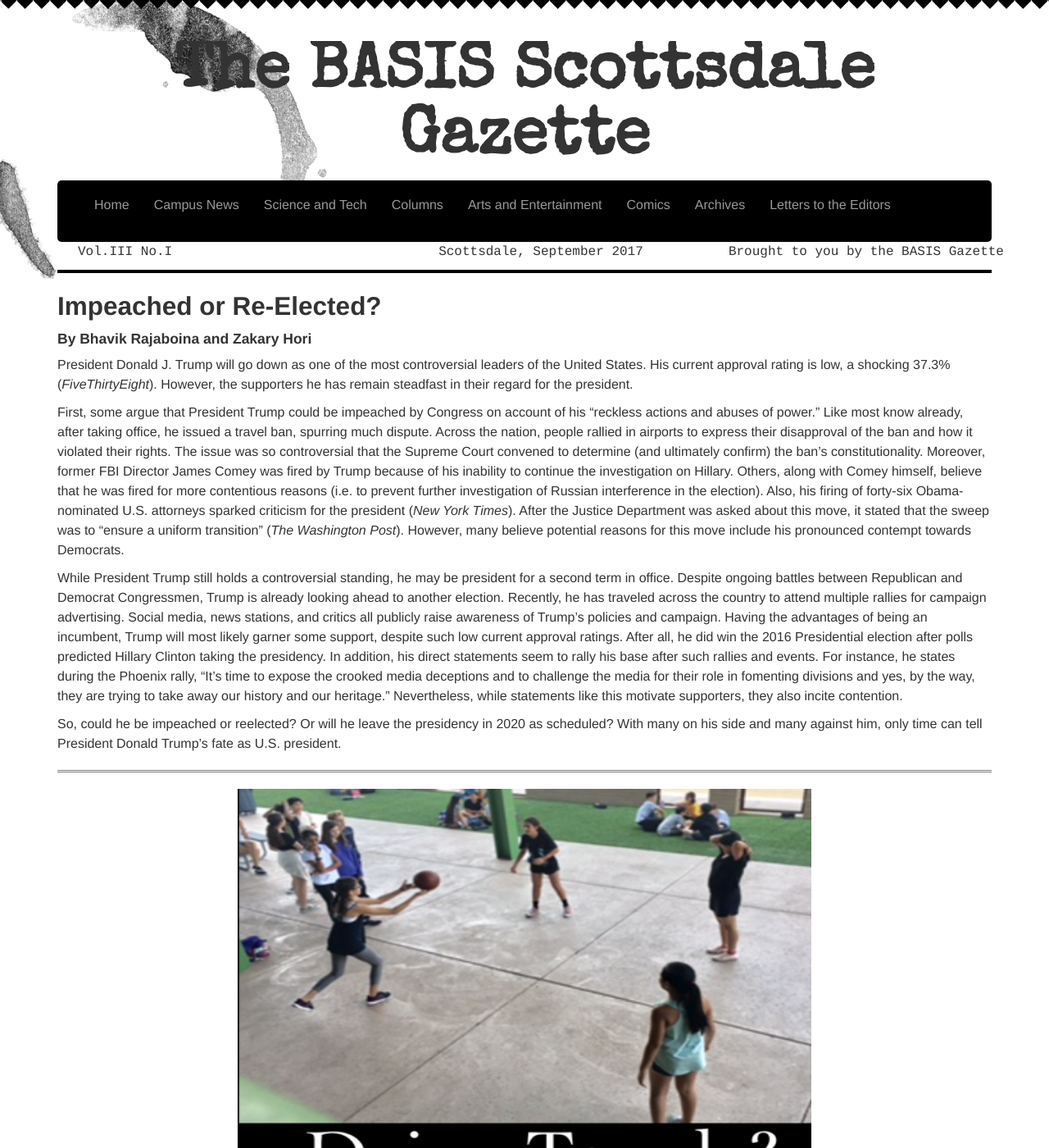
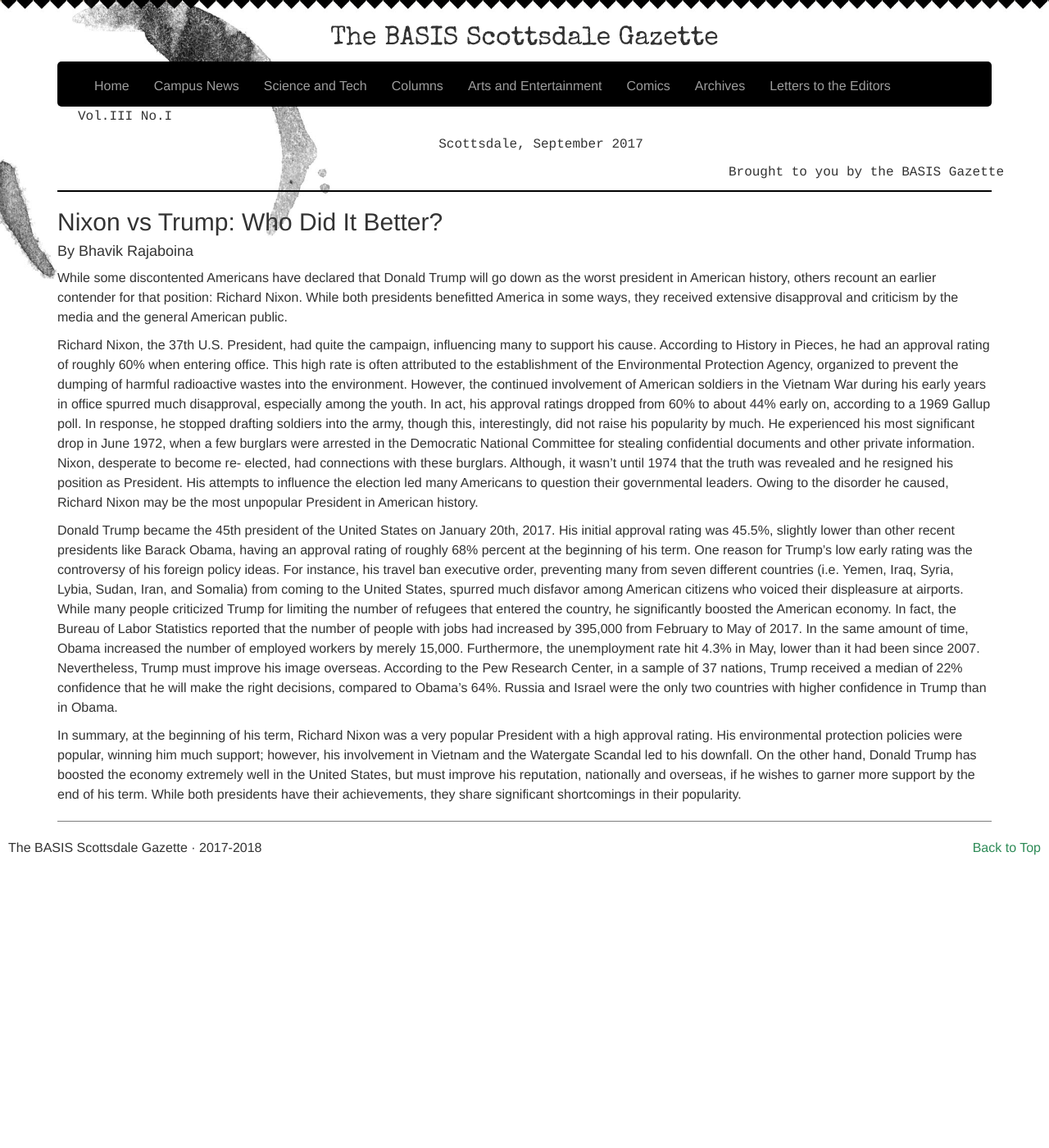
Before and after one commit to Awake99/Awake99.github.io, a Jekyll site: the page built from columns/_posts/2017-09-29-politics.md, in a window 1280 px wide and 1400 px high. Shown: the whole window at 82% size. Built offline with Jekyll 4.4.1, drawn with Linux system fonts in a browser that asks for light colours; nearby versions of some CDN libraries; our own code applies the rules of GitHub Pages for plain Markdown files.

Commit message:
Update 2017-09-29-politics.md

```diff
--- a/columns/_posts/2017-09-29-politics.md
+++ b/columns/_posts/2017-09-29-politics.md
@@ -1,20 +1,20 @@
 ---
 layout: article
 image: /img/4.png
-title: Impeached or Re-Elected?
-excerpt: "President Donald J. Trump will go down as one of the most controversial leaders of the United States. His current approval rating is low, a shocking 37.3% (FiveThirtyEight). However, the supporters he has remain steadfast in their regard for the president."
+title: Nixon vs Trump: Who Did It Better?
+excerpt: "While some discontented Americans have declared that Donald Trump will go down as the worst president in American history, others recount an earlier contender for that position: Richard Nixon. While both presidents benefitted America in some ways, they received extensive disapproval and criticism by the media and the general American public."
 ---
 
-<h2>Impeached or Re-Elected?</h2>
-<h4>By Bhavik Rajaboina and Zakary Hori</h4>
+<h2>Nixon vs Trump: Who Did It Better? </h2>
+<h4>By Bhavik Rajaboina</h4>
 
-President Donald J. Trump will go down as one of the most controversial leaders of the United States. His current approval rating is low, a shocking 37.3% (<em>FiveThirtyEight</em>). However, the supporters he has remain steadfast in their regard for the president.
+While some discontented Americans have declared that Donald Trump will go down as the worst president in American history, others recount an earlier contender for that position: Richard Nixon. While both presidents benefitted America in some ways, they received extensive disapproval and criticism by the media and the general American public.
 
-First, some argue that President Trump could be impeached by Congress on account of his “reckless actions and abuses of power.” Like most know already, after taking office, he issued a travel ban, spurring much dispute. Across the nation, people rallied in airports to express their disapproval of the ban and how it violated their rights. The issue was so controversial that the Supreme Court convened to determine (and ultimately confirm) the ban’s constitutionality. Moreover, former FBI Director James Comey was fired by Trump because of his inability to continue the investigation on Hillary. Others, along with Comey himself, believe that he was fired for more contentious reasons (i.e. to prevent further investigation of Russian interference in the election). Also, his firing of forty-six Obama-nominated U.S. attorneys sparked criticism for the president (<em>New York Times</em>). After the Justice Department was asked about this move, it stated that the sweep was to “ensure a uniform transition” (<em>The Washington Post</em>). However, many believe potential reasons for this move include his pronounced contempt towards Democrats.
+Richard Nixon, the 37th U.S. President, had quite the campaign, influencing many to support his cause. According to History in Pieces, he had an approval rating of roughly 60% when entering office. This high rate is often attributed to the establishment of the Environmental Protection Agency, organized to prevent the dumping of harmful radioactive wastes into the environment. However, the continued involvement of American soldiers in the Vietnam War during his early years in office spurred much disapproval, especially among the youth. In act, his approval ratings dropped from 60% to about 44% early on, according to a 1969 Gallup poll. In response, he stopped drafting soldiers into the army, though this, interestingly, did not raise his popularity by much. He experienced his most significant drop in June 1972, when a few burglars were arrested in the Democratic National Committee for stealing confidential documents and other private information. Nixon, desperate to become re- elected, had connections with these burglars. Although, it wasn’t until 1974 that the truth was revealed and he resigned his position as President. His attempts to influence the election led many Americans to question their governmental leaders. Owing to the disorder he caused, Richard Nixon may be the most unpopular President in American history.
 
-While President Trump still holds a controversial standing, he may be president for a second term in office. Despite ongoing battles between Republican and Democrat Congressmen, Trump is already looking ahead to another election. Recently, he has traveled across the country to attend multiple rallies for campaign advertising. Social media, news stations, and critics all publicly raise awareness of Trump’s policies and campaign. Having the advantages of being an incumbent, Trump will most likely garner some support, despite such low current approval ratings. After all, he did win the 2016 Presidential election after polls predicted Hillary Clinton taking the presidency. In addition, his direct statements seem to rally his base after such rallies and events. For instance, he states during the Phoenix rally, “It's time to expose the crooked media deceptions and to challenge the media for their role in fomenting divisions and yes, by the way, they are trying to take away our history and our heritage.” Nevertheless, while statements like this motivate supporters, they also incite contention.
+Donald Trump became the 45th president of the United States on January 20th, 2017. His initial approval rating was 45.5%, slightly lower than other recent presidents like Barack Obama, having an approval rating of roughly 68% percent at the beginning of his term. One reason for Trump’s low early rating was the controversy of his foreign policy ideas. For instance, his travel ban executive order, preventing many from seven different countries (i.e. Yemen, Iraq, Syria, Lybia, Sudan, Iran, and Somalia) from coming to the United States, spurred much disfavor among American citizens who voiced their displeasure at airports. While many people criticized Trump for limiting the number of refugees that entered the country, he significantly boosted the American economy. In fact, the Bureau of Labor Statistics reported that the number of people with jobs had increased by 395,000 from February to May of 2017. In the same amount of time, Obama increased the number of employed workers by merely 15,000. Furthermore, the unemployment rate hit 4.3% in May, lower than it had been since 2007. Nevertheless, Trump must improve his image overseas. According to the Pew Research Center, in a sample of 37 nations, Trump received a median of 22% confidence that he will make the right decisions, compared to Obama’s 64%. Russia and Israel were the only two countries with higher confidence in Trump than in Obama.
 
-So, could he be impeached or reelected? Or will he leave the presidency in 2020 as scheduled? With many on his side and many against him, only time can tell President Donald Trump’s fate as U.S. president.
+In summary, at the beginning of his term, Richard Nixon was a very popular President with a high approval rating. His environmental protection policies were popular, winning him much support; however, his involvement in Vietnam and the Watergate Scandal led to his downfall. On the other hand, Donald Trump has boosted the economy extremely well in the United States, but must improve his reputation, nationally and overseas, if he wishes to garner more support by the end of his term. While both presidents have their achievements, they share significant shortcomings in their popularity.
 
 <hr style="border-color:#7D7D7D;height:0.5px;">
 <h6></h6>
```
